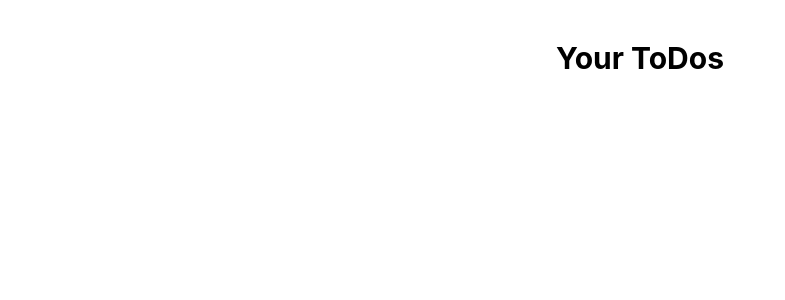
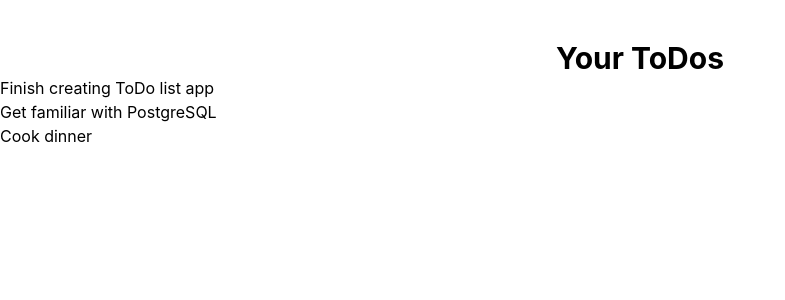
Before and after one commit to lukebclarke/todolist-react, a React (Vite) app: page / in a window 1280 px wide. Shown: the top 300 px of the page, without its empty margins (0-785 px from the left). Built offline with nearby package versions, Linux system fonts and the light colour scheme.

Commit message:
Added basic ToDo items

```diff
--- a/src/App.tsx
+++ b/src/App.tsx
@@ -1,3 +1,5 @@
+import { TodoList } from "./data/todos"
+
 function App() {
 
   return (
@@ -5,6 +7,17 @@ function App() {
       <h1 className="font-bold text-3xl text-center">
         Your ToDos
       </h1>
+      <div>
+        <div>
+          {
+            TodoList.map(todo => (
+              <p>
+                {todo.title}
+              </p>
+            ))
+          }
+        </div>
+      </div>
     </main>
   )
 }
--- /dev/null
+++ b/src/data/todos.ts
@@ -0,0 +1,19 @@
+import type { ToDo } from "../types/todo";
+
+export const TodoList: ToDo[] = [
+    {
+        id: 1,
+        title: "Finish creating ToDo list app",
+        completed: false
+    },
+    {
+        id: 2,
+        title: "Get familiar with PostgreSQL",
+        completed: false
+    },
+    {
+        id: 3,
+        title: "Cook dinner",
+        completed: false
+    },
+];
--- /dev/null
+++ b/src/types/todo.ts
@@ -0,0 +1,5 @@
+export interface ToDo {
+    id: number,
+    title: string,
+    completed: boolean;
+}
```
